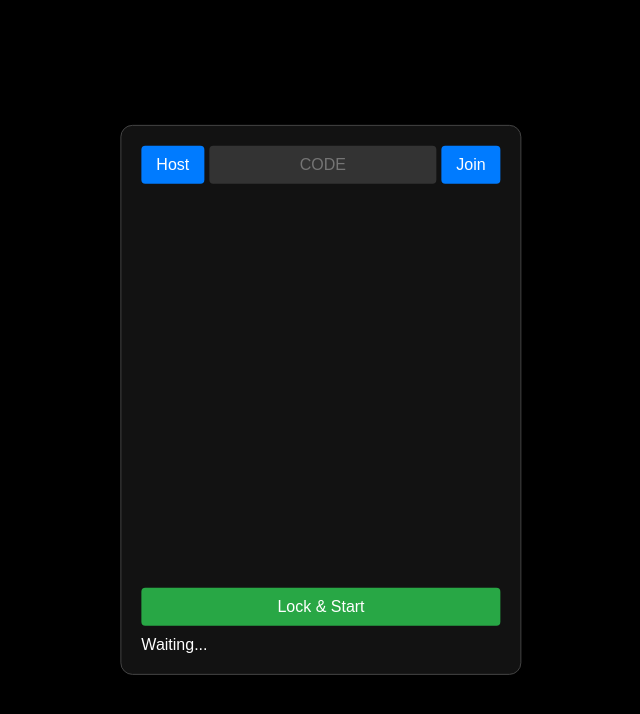
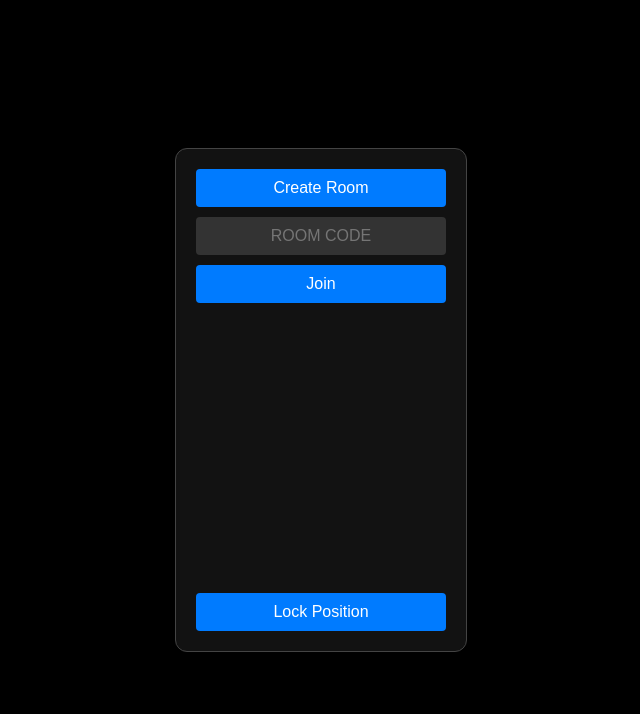
Before and after one commit to thecoolestcoder-dev/phone, a plain HTML site: page index.html in a window 1280 px wide. Shown: the whole page, without its empty margins (319-959 px from the left). Drawn offline with Linux system fonts and the light colour scheme.

Commit message:
Update index.html

```diff
--- a/index.html
+++ b/index.html
@@ -2,31 +2,22 @@
 <html lang="en">
 <head>
   <meta charset="UTF-8" />
-    <meta
-      name="viewport"
-      content="width=device-width, initial-scale=1.0, user-scalable=no"
-    />
   <title>DVD Wall</title>
   <link rel="stylesheet" href="./style.css" />
 </head>
 <body>
+
   <div id="ui">
-      <div class="row">
-        <button id="createRoom">Host</button>
-        <input id="roomCode" placeholder="Code" maxlength="4" />
+    <button id="createRoom">Create Room</button>
+    <input id="roomCode" placeholder="Room code" />
     <button id="joinRoom">Join</button>
-      </div>
 
     <div id="grid"></div>
-      <button id="lock" class="full-btn">Lock & Start</button>
-      <div id="status">Waiting...</div>
+    <button id="lock">Lock Position</button>
   </div>
 
   <canvas id="screen"></canvas>
 
-    <script src="https://www.gstatic.com/firebasejs/9.22.0/firebase-app-compat.js"></script>
-    <script src="https://www.gstatic.com/firebasejs/9.22.0/firebase-database-compat.js"></script>
-
   <script src="./main.js"></script>
 </body>
 </html>
```
Lines whose indentation alone changed are shown as unchanged.
